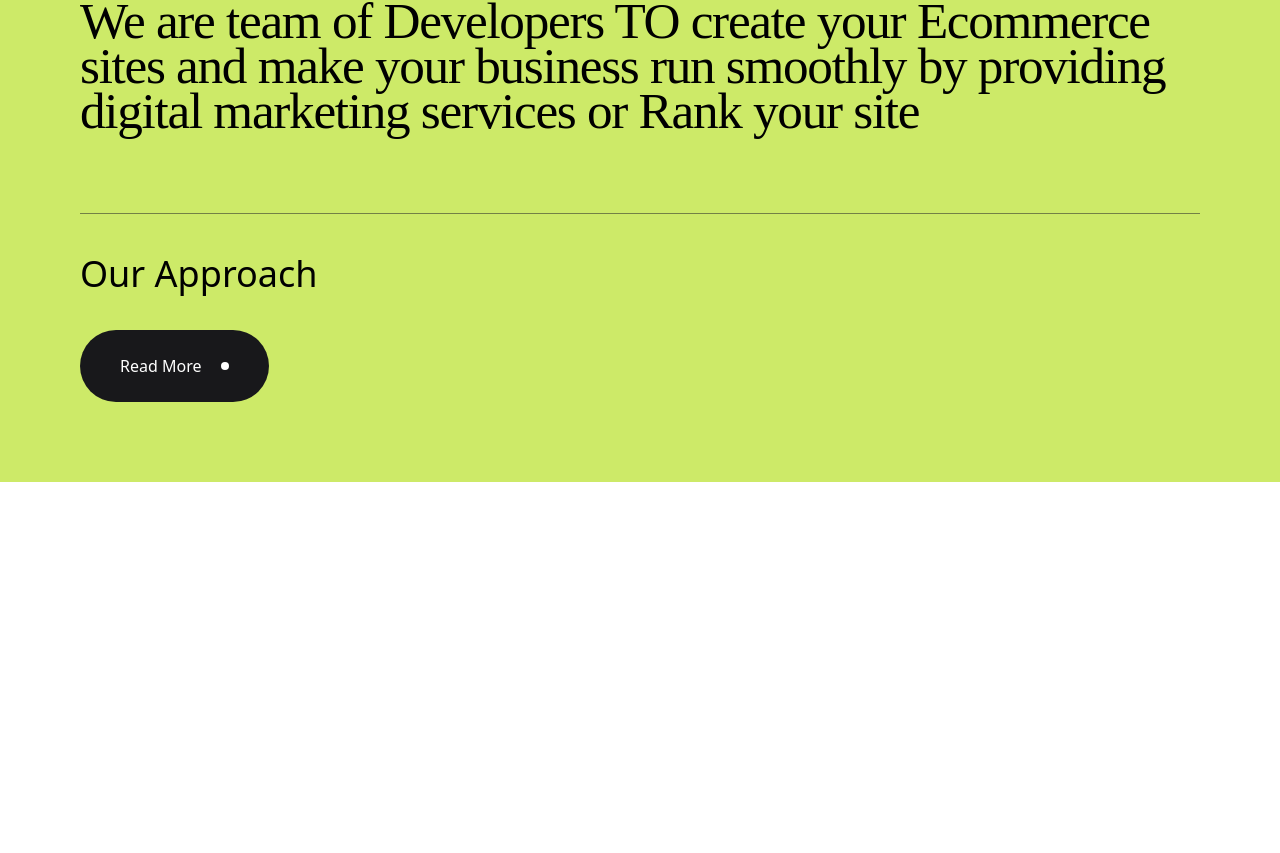
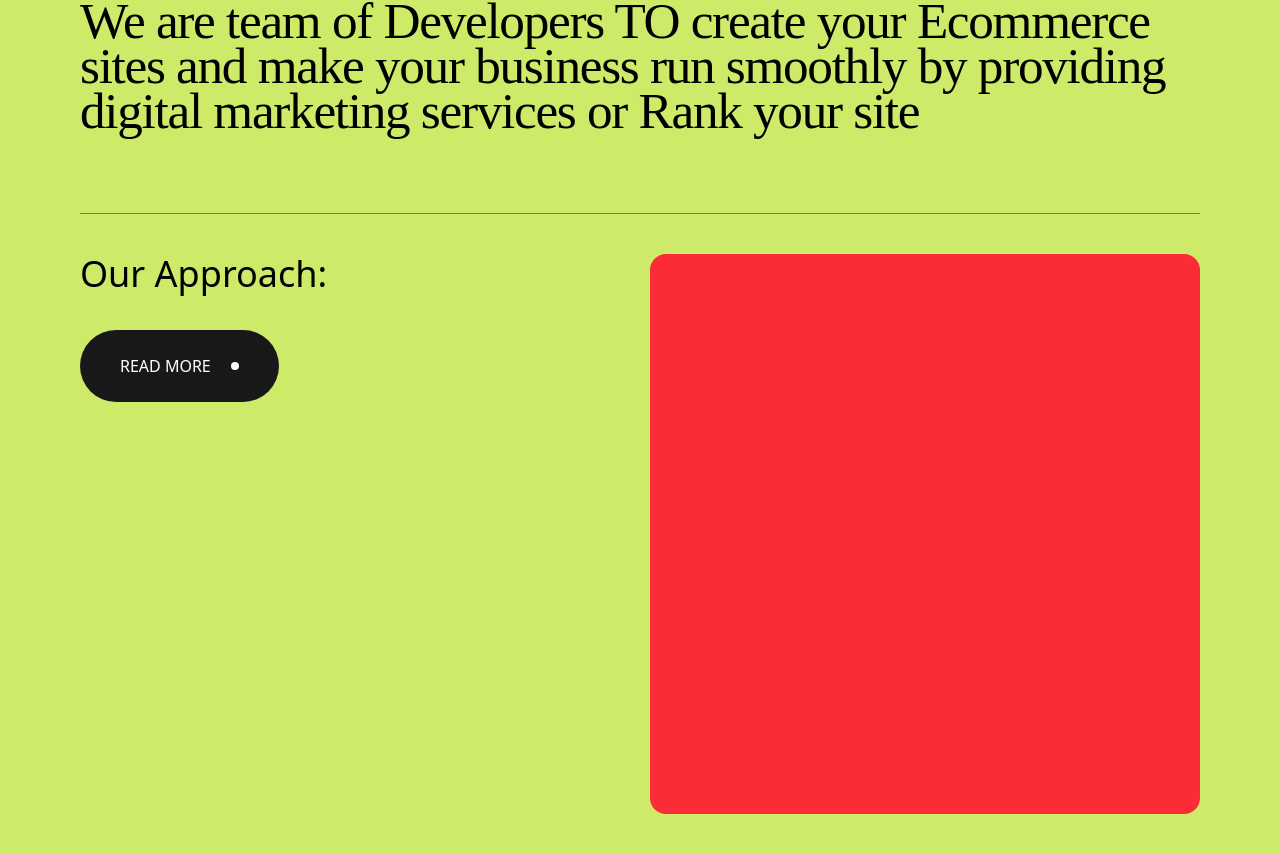
Before and after one commit to attiqrehman-ar/Ochi--react, a React (Vite) app: page / in a window 1280 px wide. Shown: the part 1237-2090 px from the top of the page. Before the commit the page ends 1719 px from the top, so only its background shows below. Built offline with nearby package versions, Linux system fonts and the light colour scheme.

Commit message:
complete cbout section

```diff
--- a/src/components/About.jsx
+++ b/src/components/About.jsx
@@ -1,21 +1,25 @@
-import React from 'react'
+import React from "react";
 
 function About() {
   return (
-    <div className='w-full p-20 bg-[#CDEA68] rounded-tl-3xl rounded-tr-3xl text-black'>
-<h1 className='font-[NueueMontreal] text-[4vw] leading-[3.5vw] tracking-tight'>We are team of Developers TO create your Ecommerce sites and make your business run smoothly by providing digital marketing services or Rank your site</h1>
-  <div className='w-full border-t-[1px] mt-20 border-[#738146] pt-10 mt-20'>
-  <div className='w-1/2 '>
-  <h1  className='text-4xl'> Our Approach</h1>
-  <button className='px-10 mt-9 py-6 bg-zinc-900 rounded-full text-white flex items-center gap-5'>Read More
-    <div className='w-2 h-2 bg-white rounded-full'></div>
-  </button>
-  </div>
-  </div>
-
-
+    <div className="w-full p-20 bg-[#CDEA68] rounded-tl-3xl rounded-tr-3xl text-black">
+      <h1 className="font-[NueueMontreal] text-[4vw] leading-[3.5vw] tracking-tight">
+        We are team of Developers TO create your Ecommerce sites and make your
+        business run smoothly by providing digital marketing services or Rank
+        your site
+      </h1>
+      <div className="w-full flex gap-5  border-t-[1px] mt-20 border-[#738146] pt-10 mt-20">
+        <div className="w-1/2 ">
+          <h1 className="text-4xl"> Our Approach: </h1>
+          <button className="px-10 uppercase mt-9 py-6 bg-zinc-900 rounded-full text-white flex items-center gap-5">
+            Read More
+            <div className="w-2 h-2 bg-white rounded-full"></div>
+          </button>
+        </div>
+        <div className="w-1/2 h-[70vh] bg-red-500 rounded-2xl"></div>
+      </div>
     </div>
-  )
+  );
 }
 
-export default About
+export default About;
```
